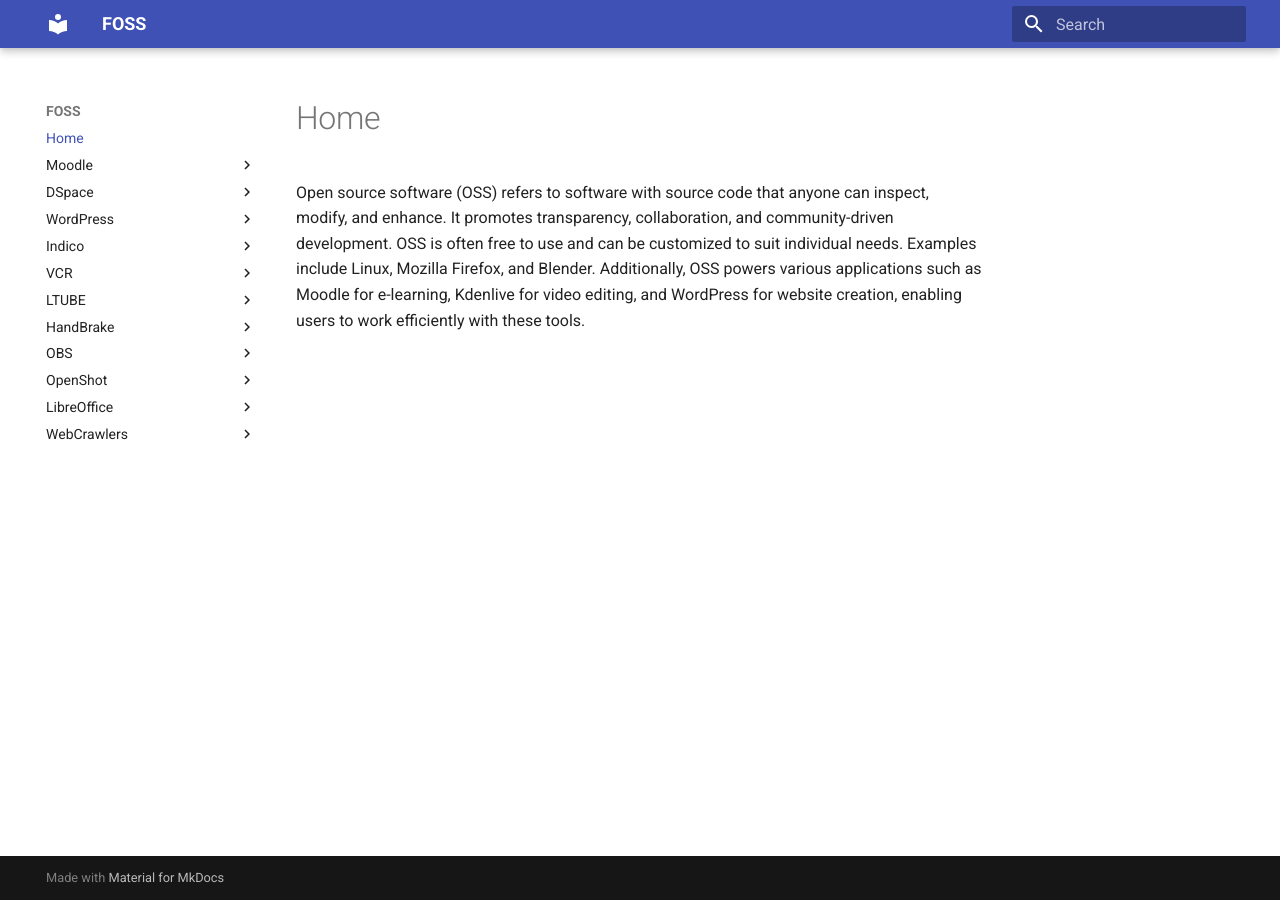
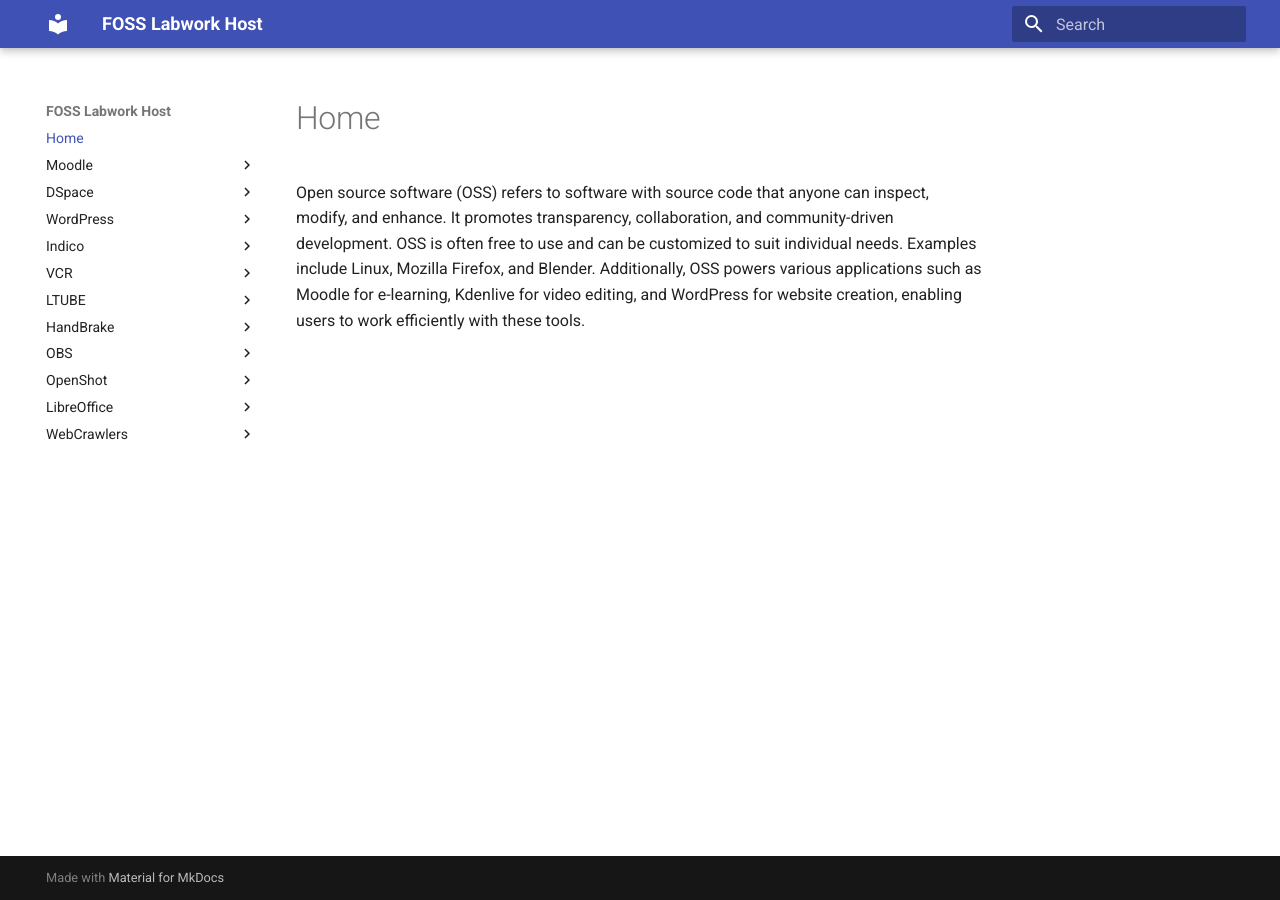
Before and after one commit to LEARN-LK/FOSS-LABWORK-HOST, an MkDocs documentation site: the page built from docs/index.md, in a window 1280 px wide. Built offline with MkDocs 1.6.1 and Material for MkDocs 9.7.7, drawn with Linux system fonts in a browser that asks for light colours.

Commit message:
site url added

```diff
--- a/mkdocs.yml
+++ b/mkdocs.yml
@@ -1,5 +1,5 @@
-site_name: FOSS
-site_url: https://learn-lk.github.io/FOSS-LABWORK-HOST/
+site_name: FOSS Labwork Host
+site_url: https://github.io
 
 theme:
   name: material
```
